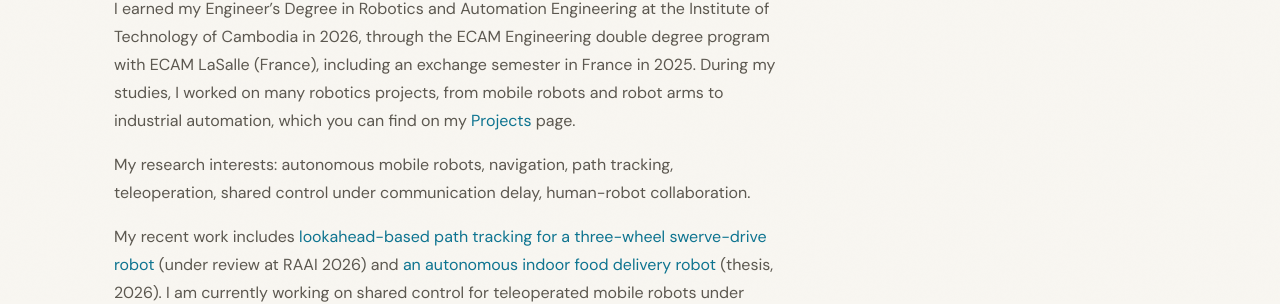
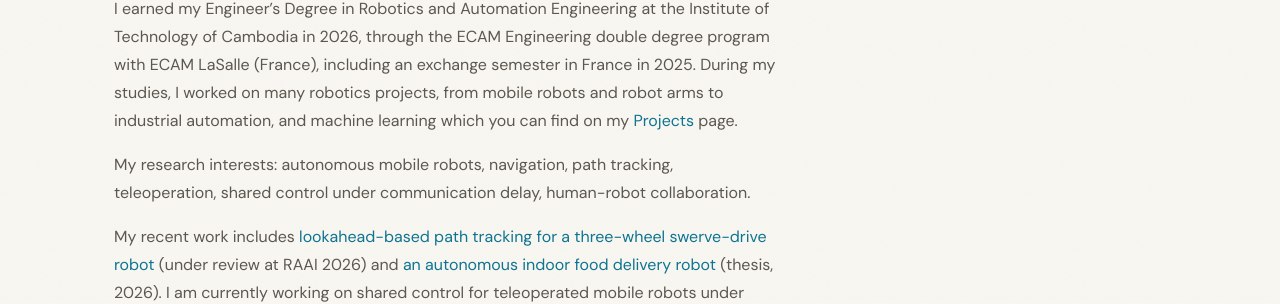
Before and after one commit to din-sopheak-panha/din-sopheak-panha.github.io, a Jekyll site: the page built from _pages/home.md, in a window 1280 px wide. Shown: the part 599-903 px from the top of the page. Built offline with Jekyll 4.4.1, drawn with Linux system fonts in a browser that asks for light colours.

Commit message:
Update home.md

```diff
--- a/_pages/home.md
+++ b/_pages/home.md
@@ -29,7 +29,7 @@ permalink: /
 ## About me
 Hello! I am Din Sopheak Panha, a robotics engineer and a member of the Dynamics and Control Laboratory (DCLab) at the Institute of Technology of Cambodia, currently looking for a Master's degree.
 
-I earned my Engineer's Degree in Robotics and Automation Engineering at the Institute of Technology of Cambodia in 2026, through the ECAM Engineering double degree program with ECAM LaSalle (France), including an exchange semester in France in 2025. During my studies, I worked on many robotics projects, from mobile robots and robot arms to industrial automation, which you can find on my [Projects]({{ '/projects' | relative_url }}) page.
+I earned my Engineer's Degree in Robotics and Automation Engineering at the Institute of Technology of Cambodia in 2026, through the ECAM Engineering double degree program with ECAM LaSalle (France), including an exchange semester in France in 2025. During my studies, I worked on many robotics projects, from mobile robots and robot arms to industrial automation, and machine learning which you can find on my [Projects]({{ '/projects' | relative_url }}) page.
 
 My research interests: autonomous mobile robots, navigation, path tracking, teleoperation, shared control under communication delay, human-robot collaboration.
 
```
